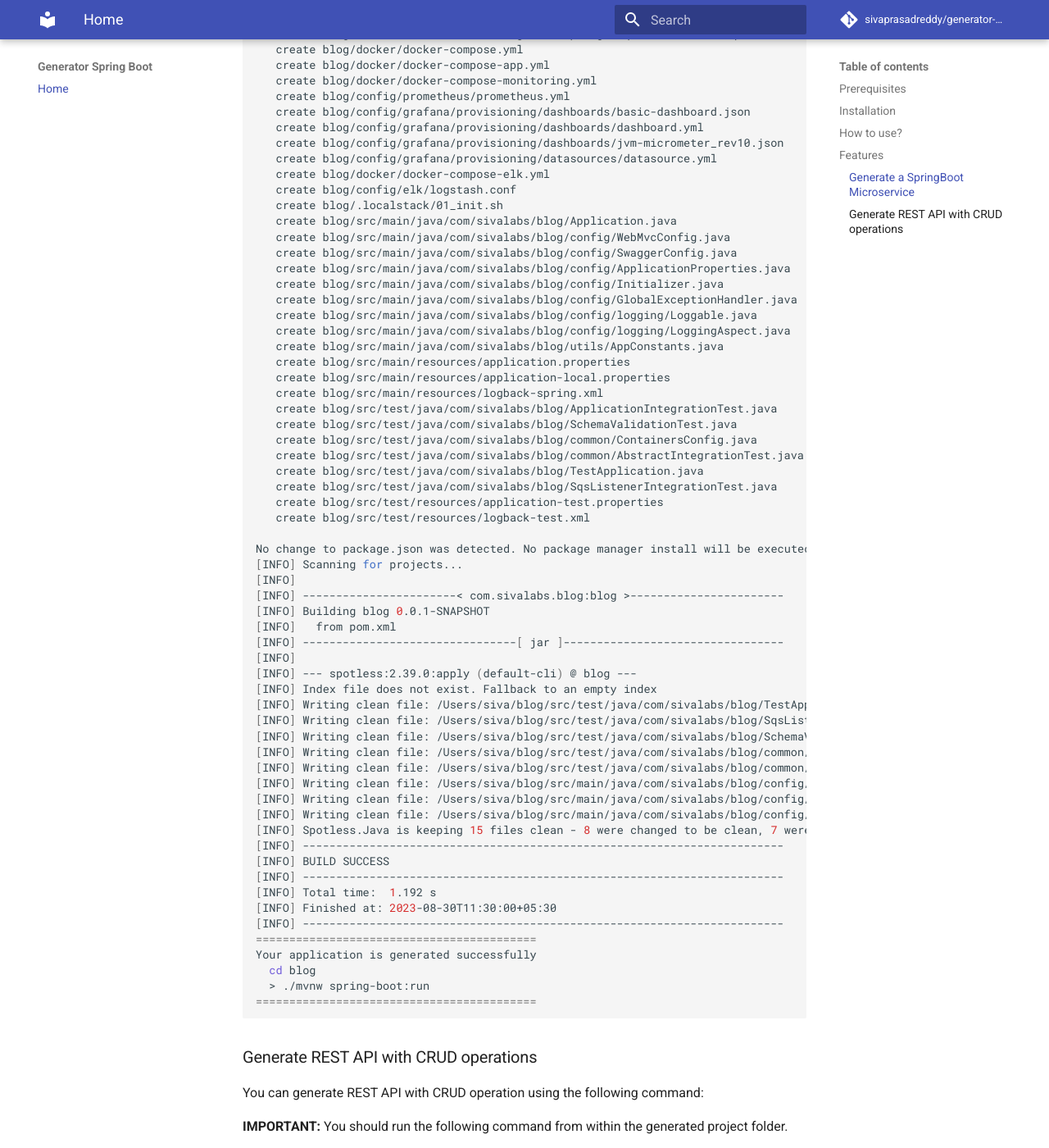
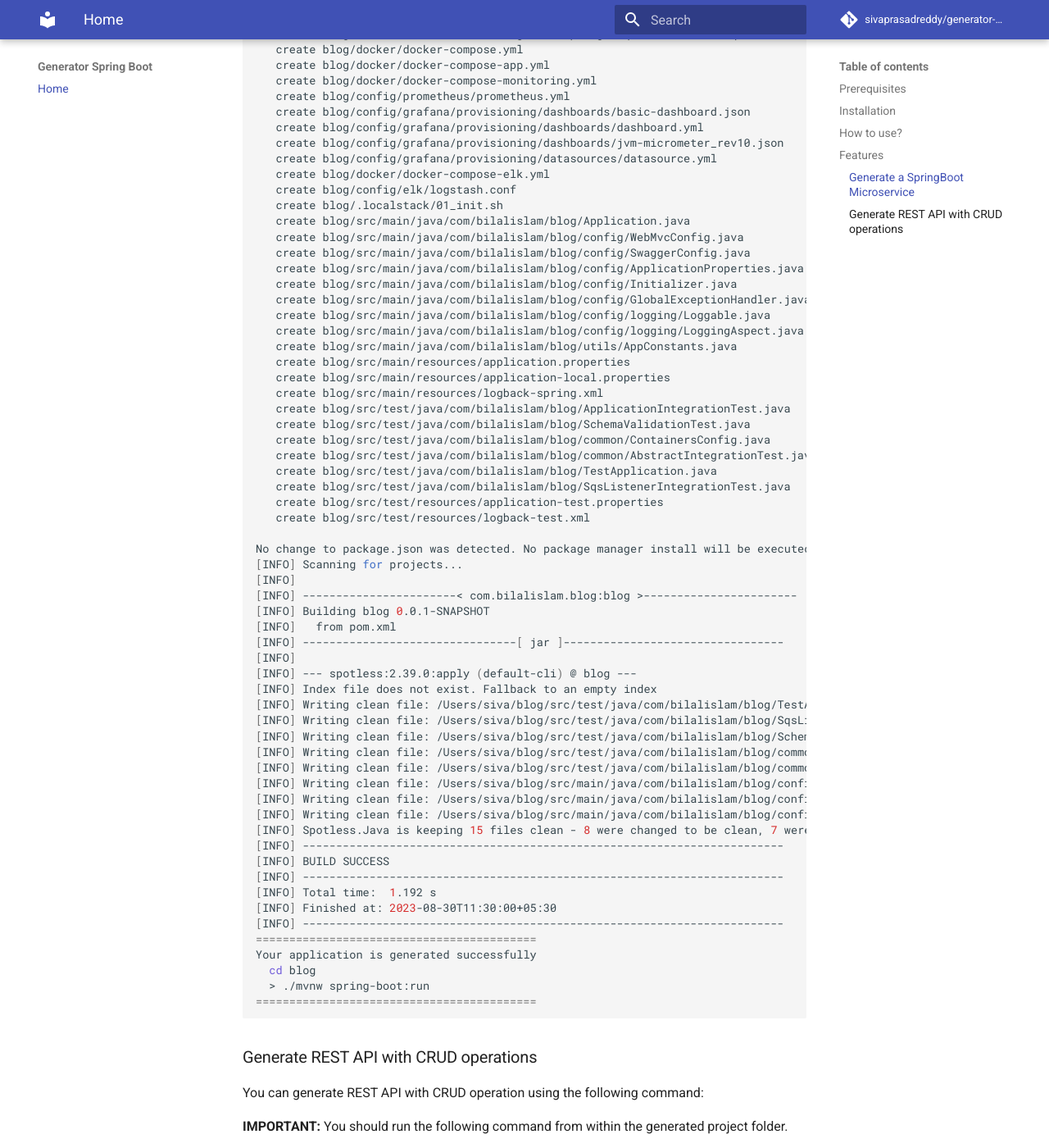
Before and after one commit to bilalislam/generator-springboot, an MkDocs documentation site: the page built from docs/index.md, in a window 1280 px wide and 1400 px high, scrolled down 1881 px. Shown: the whole window at 82% size. Built offline with MkDocs 1.6.1 and Material for MkDocs 9.7.7, drawn with Linux system fonts in a browser that asks for light colours; comment, search, counter and statistics services are not loaded; some of the changed text lies outside the part shown.

```diff
--- a/docs/index.md
+++ b/docs/index.md
@@ -44,7 +44,7 @@ After installing the `generator-springboot`, you can generate a new Spring Boot
 $ yo springboot
 Generating SpringBoot Application
 ? What is the application name? blog
-? What is the default package name? com.sivalabs.blog
+? What is the default package name? com.bilalislam.blog
 ? Which type of database you want to use? Postgresql
 ? Which type of database migration tool you want to use? FlywayDB
 ? Select the features you want? ELK Docker configuration, Prometheus, Grafana Docker configuration, Localstack Docker configuration
@@ -74,45 +74,45 @@ Generating SpringBoot Application
    create blog/docker/docker-compose-elk.yml
    create blog/config/elk/logstash.conf
    create blog/.localstack/01_init.sh
-   create blog/src/main/java/com/sivalabs/blog/Application.java
-   create blog/src/main/java/com/sivalabs/blog/config/WebMvcConfig.java
-   create blog/src/main/java/com/sivalabs/blog/config/SwaggerConfig.java
-   create blog/src/main/java/com/sivalabs/blog/config/ApplicationProperties.java
-   create blog/src/main/java/com/sivalabs/blog/config/Initializer.java
-   create blog/src/main/java/com/sivalabs/blog/config/GlobalExceptionHandler.java
-   create blog/src/main/java/com/sivalabs/blog/config/logging/Loggable.java
-   create blog/src/main/java/com/sivalabs/blog/config/logging/LoggingAspect.java
-   create blog/src/main/java/com/sivalabs/blog/utils/AppConstants.java
+   create blog/src/main/java/com/bilalislam/blog/Application.java
+   create blog/src/main/java/com/bilalislam/blog/config/WebMvcConfig.java
+   create blog/src/main/java/com/bilalislam/blog/config/SwaggerConfig.java
+   create blog/src/main/java/com/bilalislam/blog/config/ApplicationProperties.java
+   create blog/src/main/java/com/bilalislam/blog/config/Initializer.java
+   create blog/src/main/java/com/bilalislam/blog/config/GlobalExceptionHandler.java
+   create blog/src/main/java/com/bilalislam/blog/config/logging/Loggable.java
+   create blog/src/main/java/com/bilalislam/blog/config/logging/LoggingAspect.java
+   create blog/src/main/java/com/bilalislam/blog/utils/AppConstants.java
    create blog/src/main/resources/application.properties
    create blog/src/main/resources/application-local.properties
    create blog/src/main/resources/logback-spring.xml
-   create blog/src/test/java/com/sivalabs/blog/ApplicationIntegrationTest.java
-   create blog/src/test/java/com/sivalabs/blog/SchemaValidationTest.java
-   create blog/src/test/java/com/sivalabs/blog/common/ContainersConfig.java
-   create blog/src/test/java/com/sivalabs/blog/common/AbstractIntegrationTest.java
-   create blog/src/test/java/com/sivalabs/blog/TestApplication.java
-   create blog/src/test/java/com/sivalabs/blog/SqsListenerIntegrationTest.java
+   create blog/src/test/java/com/bilalislam/blog/ApplicationIntegrationTest.java
+   create blog/src/test/java/com/bilalislam/blog/SchemaValidationTest.java
+   create blog/src/test/java/com/bilalislam/blog/common/ContainersConfig.java
+   create blog/src/test/java/com/bilalislam/blog/common/AbstractIntegrationTest.java
+   create blog/src/test/java/com/bilalislam/blog/TestApplication.java
+   create blog/src/test/java/com/bilalislam/blog/SqsListenerIntegrationTest.java
    create blog/src/test/resources/application-test.properties
    create blog/src/test/resources/logback-test.xml
 
 No change to package.json was detected. No package manager install will be executed.
 [INFO] Scanning for projects...
 [INFO]
-[INFO] -----------------------< com.sivalabs.blog:blog >-----------------------
+[INFO] -----------------------< com.bilalislam.blog:blog >-----------------------
 [INFO] Building blog 0.0.1-SNAPSHOT
 [INFO]   from pom.xml
 [INFO] --------------------------------[ jar ]---------------------------------
 [INFO]
 [INFO] --- spotless:2.39.0:apply (default-cli) @ blog ---
 [INFO] Index file does not exist. Fallback to an empty index
-[INFO] Writing clean file: /Users/siva/blog/src/test/java/com/sivalabs/blog/TestApplication.java
-[INFO] Writing clean file: /Users/siva/blog/src/test/java/com/sivalabs/blog/SqsListenerIntegrationTest.java
-[INFO] Writing clean file: /Users/siva/blog/src/test/java/com/sivalabs/blog/SchemaValidationTest.java
-[INFO] Writing clean file: /Users/siva/blog/src/test/java/com/sivalabs/blog/common/AbstractIntegrationTest.java
-[INFO] Writing clean file: /Users/siva/blog/src/test/java/com/sivalabs/blog/common/ContainersConfig.java
-[INFO] Writing clean file: /Users/siva/blog/src/main/java/com/sivalabs/blog/config/GlobalExceptionHandler.java
-[INFO] Writing clean file: /Users/siva/blog/src/main/java/com/sivalabs/blog/config/SwaggerConfig.java
-[INFO] Writing clean file: /Users/siva/blog/src/main/java/com/sivalabs/blog/config/logging/LoggingAspect.java
+[INFO] Writing clean file: /Users/siva/blog/src/test/java/com/bilalislam/blog/TestApplication.java
+[INFO] Writing clean file: /Users/siva/blog/src/test/java/com/bilalislam/blog/SqsListenerIntegrationTest.java
+[INFO] Writing clean file: /Users/siva/blog/src/test/java/com/bilalislam/blog/SchemaValidationTest.java
+[INFO] Writing clean file: /Users/siva/blog/src/test/java/com/bilalislam/blog/common/AbstractIntegrationTest.java
+[INFO] Writing clean file: /Users/siva/blog/src/test/java/com/bilalislam/blog/common/ContainersConfig.java
+[INFO] Writing clean file: /Users/siva/blog/src/main/java/com/bilalislam/blog/config/GlobalExceptionHandler.java
+[INFO] Writing clean file: /Users/siva/blog/src/main/java/com/bilalislam/blog/config/SwaggerConfig.java
+[INFO] Writing clean file: /Users/siva/blog/src/main/java/com/bilalislam/blog/config/logging/LoggingAspect.java
 [INFO] Spotless.Java is keeping 15 files clean - 8 were changed to be clean, 7 were already clean, 0 were skipped because caching determined they were already clean
 [INFO] ------------------------------------------------------------------------
 [INFO] BUILD SUCCESS
@@ -151,32 +151,32 @@ $ yo springboot:controller Customer --base-path /api/customers
 Generating JPA entity, repository, service and controller
 EntityName: Customer, basePath: /api/customers
     force .yo-rc.json
-   create src/main/java/com/sivalabs/blog/entities/Customer.java
-   create src/main/java/com/sivalabs/blog/model/response/PagedResult.java
-   create src/main/java/com/sivalabs/blog/repositories/CustomerRepository.java
-   create src/main/java/com/sivalabs/blog/services/CustomerService.java
-   create src/main/java/com/sivalabs/blog/web/controllers/CustomerController.java
-   create src/test/java/com/sivalabs/blog/web/controllers/CustomerControllerTest.java
-   create src/test/java/com/sivalabs/blog/web/controllers/CustomerControllerIT.java
-   create src/test/java/com/sivalabs/blog/services/CustomerServiceTest.java
+   create src/main/java/com/bilalislam/blog/entities/Customer.java
+   create src/main/java/com/bilalislam/blog/model/response/PagedResult.java
+   create src/main/java/com/bilalislam/blog/repositories/CustomerRepository.java
+   create src/main/java/com/bilalislam/blog/services/CustomerService.java
+   create src/main/java/com/bilalislam/blog/web/controllers/CustomerController.java
+   create src/test/java/com/bilalislam/blog/web/controllers/CustomerControllerTest.java
+   create src/test/java/com/bilalislam/blog/web/controllers/CustomerControllerIT.java
+   create src/test/java/com/bilalislam/blog/services/CustomerServiceTest.java
    create src/main/resources/db/migration/postgresql/V2__create_customers_table.sql
 
 No change to package.json was detected. No package manager install will be executed.
 [INFO] Scanning for projects...
 [INFO]
-[INFO] -----------------------< com.sivalabs.blog:blog >-----------------------
+[INFO] -----------------------< com.bilalislam.blog:blog >-----------------------
 [INFO] Building blog 0.0.1-SNAPSHOT
 [INFO]   from pom.xml
 [INFO] --------------------------------[ jar ]---------------------------------
 [INFO]
 [INFO] --- spotless:2.39.0:apply (default-cli) @ blog ---
-[INFO] Writing clean file: /Users/siva/blog/src/test/java/com/sivalabs/blog/web/controllers/CustomerControllerTest.java
-[INFO] Writing clean file: /Users/siva/blog/src/test/java/com/sivalabs/blog/web/controllers/CustomerControllerIT.java
-[INFO] Writing clean file: /Users/siva/blog/src/test/java/com/sivalabs/blog/services/CustomerServiceTest.java
-[INFO] Writing clean file: /Users/siva/blog/src/main/java/com/sivalabs/blog/web/controllers/CustomerController.java
-[INFO] Writing clean file: /Users/siva/blog/src/main/java/com/sivalabs/blog/model/response/PagedResult.java
-[INFO] Writing clean file: /Users/siva/blog/src/main/java/com/sivalabs/blog/services/CustomerService.java
-[INFO] Writing clean file: /Users/siva/blog/src/main/java/com/sivalabs/blog/entities/Customer.java
+[INFO] Writing clean file: /Users/siva/blog/src/test/java/com/bilalislam/blog/web/controllers/CustomerControllerTest.java
+[INFO] Writing clean file: /Users/siva/blog/src/test/java/com/bilalislam/blog/web/controllers/CustomerControllerIT.java
+[INFO] Writing clean file: /Users/siva/blog/src/test/java/com/bilalislam/blog/services/CustomerServiceTest.java
+[INFO] Writing clean file: /Users/siva/blog/src/main/java/com/bilalislam/blog/web/controllers/CustomerController.java
+[INFO] Writing clean file: /Users/siva/blog/src/main/java/com/bilalislam/blog/model/response/PagedResult.java
+[INFO] Writing clean file: /Users/siva/blog/src/main/java/com/bilalislam/blog/services/CustomerService.java
+[INFO] Writing clean file: /Users/siva/blog/src/main/java/com/bilalislam/blog/entities/Customer.java
 [INFO] Spotless.Java is keeping 23 files clean - 7 were changed to be clean, 1 were already clean, 15 were skipped because caching determined they were already clean
 [INFO] ------------------------------------------------------------------------
 [INFO] BUILD SUCCESS
--- a/mkdocs.yml
+++ b/mkdocs.yml
@@ -20,11 +20,9 @@ extra:
   manifest: "manifest.webmanifest"
   social:
     - icon: fontawesome/brands/github-alt
-      link: "https://github.com/sivaprasadreddy"
-    - icon: fontawesome/brands/twitter
-      link: "https://twitter.com/sivalabs"
+      link: "https://github.com/bilalislam"
     - icon: fontawesome/brands/linkedin
-      link: "https://www.linkedin.com/in/siva-prasad-reddy-katamreddy/"
+      link: "https://www.linkedin.com/in/bilalislam/"
 
 # Extensions
 markdown_extensions:
```
Also changed, not shown: README.md (+52 -52 lines).
